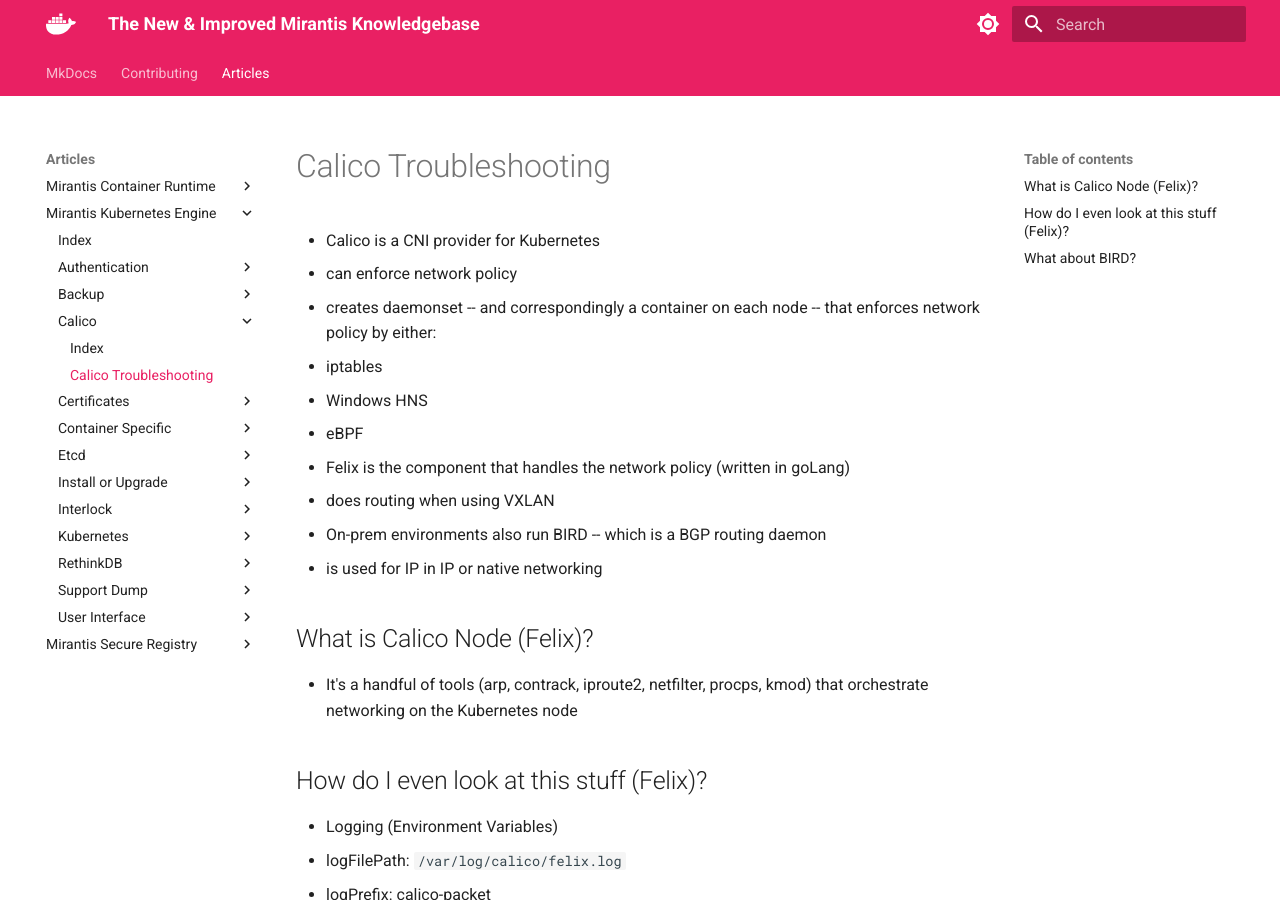
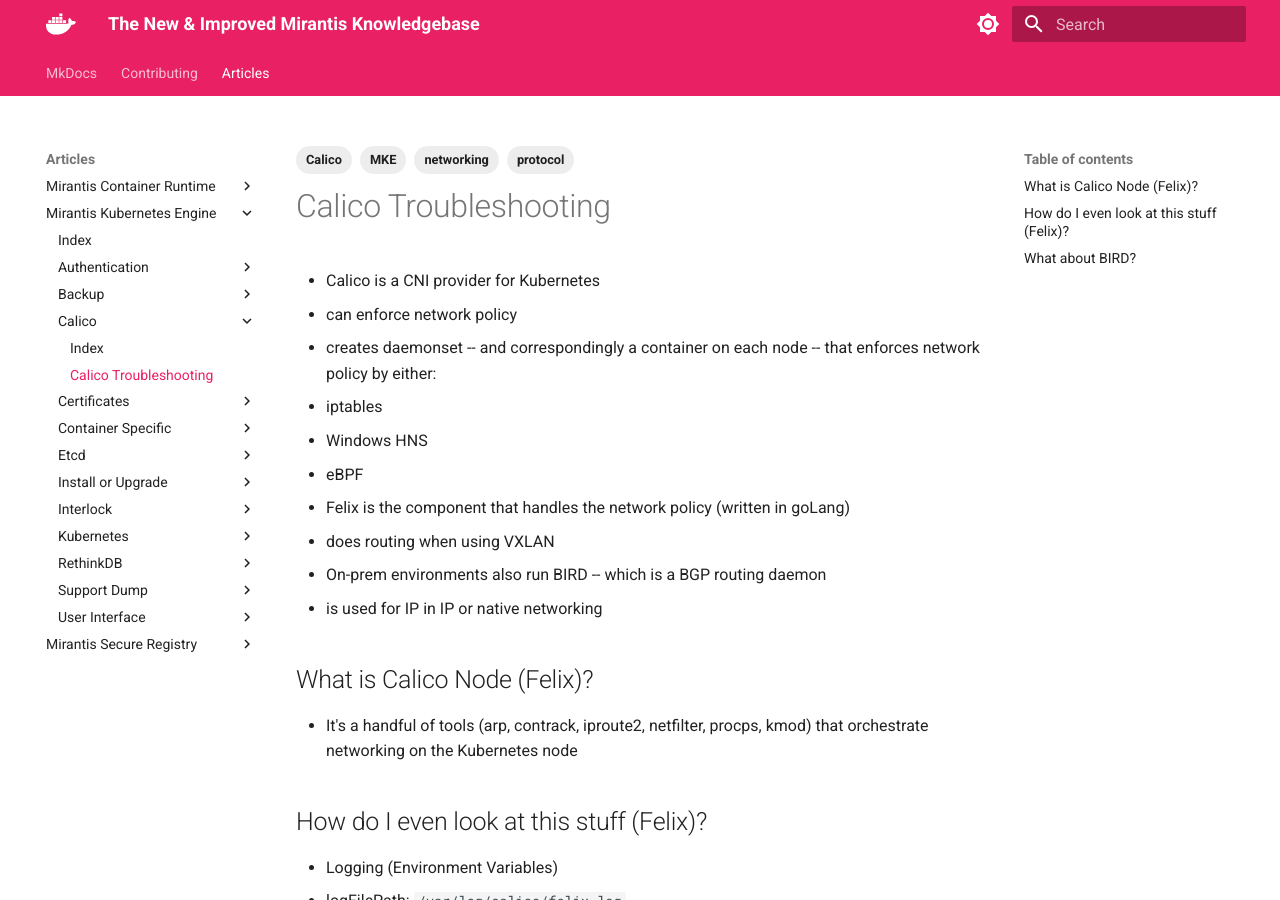
Before and after one commit to th3geekguy/manatee, an MkDocs documentation site: the page built from docs/Articles/Mirantis-Kubernetes-Engine/Calico/Calico-Troubleshooting.md, in a window 1280 px wide and 900 px high. Built offline with MkDocs 1.6.1 and Material for MkDocs 9.7.7, drawn with Linux system fonts in a browser that asks for light colours.

Commit message:
MOD: test github handling front matter

```diff
--- a/docs/Articles/Mirantis-Kubernetes-Engine/Calico/Calico-Troubleshooting.md
+++ b/docs/Articles/Mirantis-Kubernetes-Engine/Calico/Calico-Troubleshooting.md
@@ -1,3 +1,11 @@
+---
+tags:
+  - networking
+  - MKE
+  - Calico
+  - protocol
+---
+
 # Calico Troubleshooting
 
 - Calico is a CNI provider for Kubernetes
```
